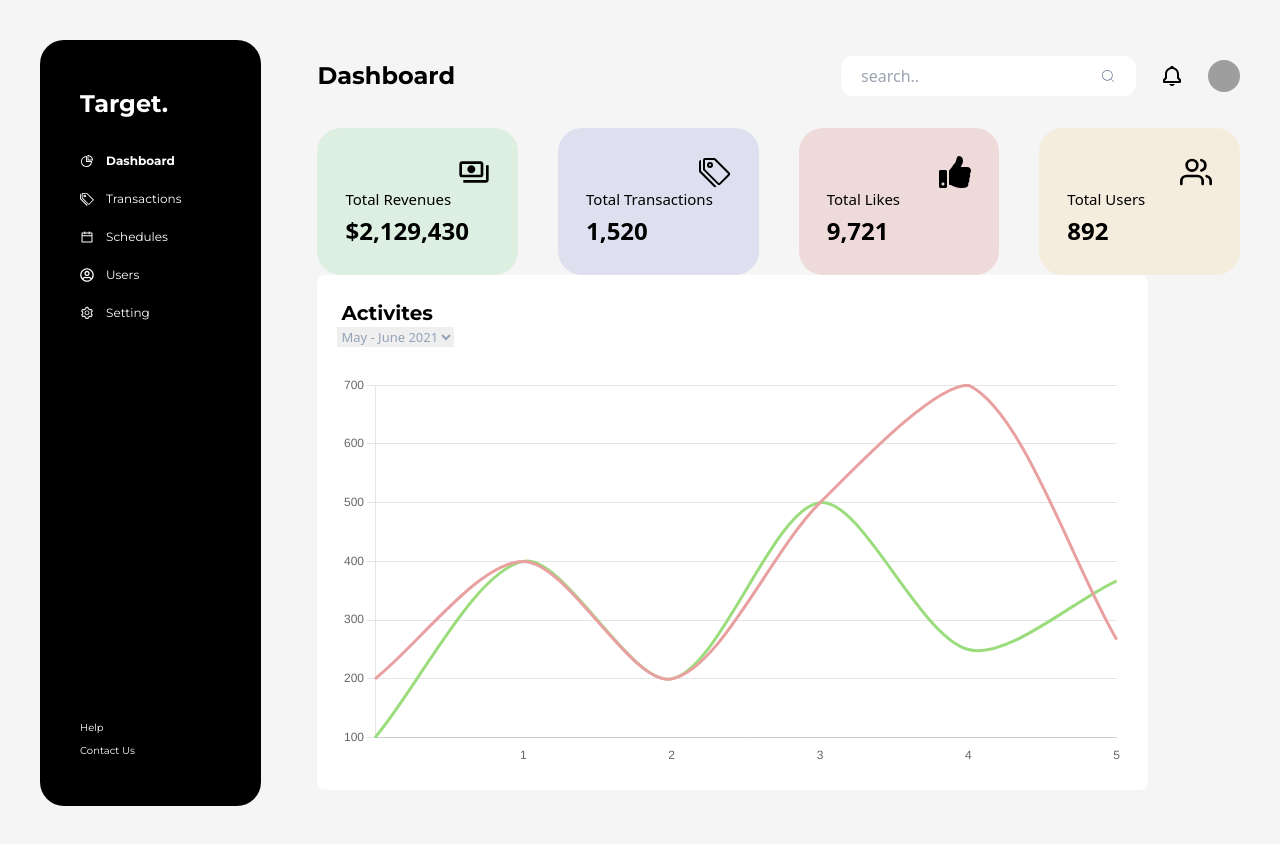
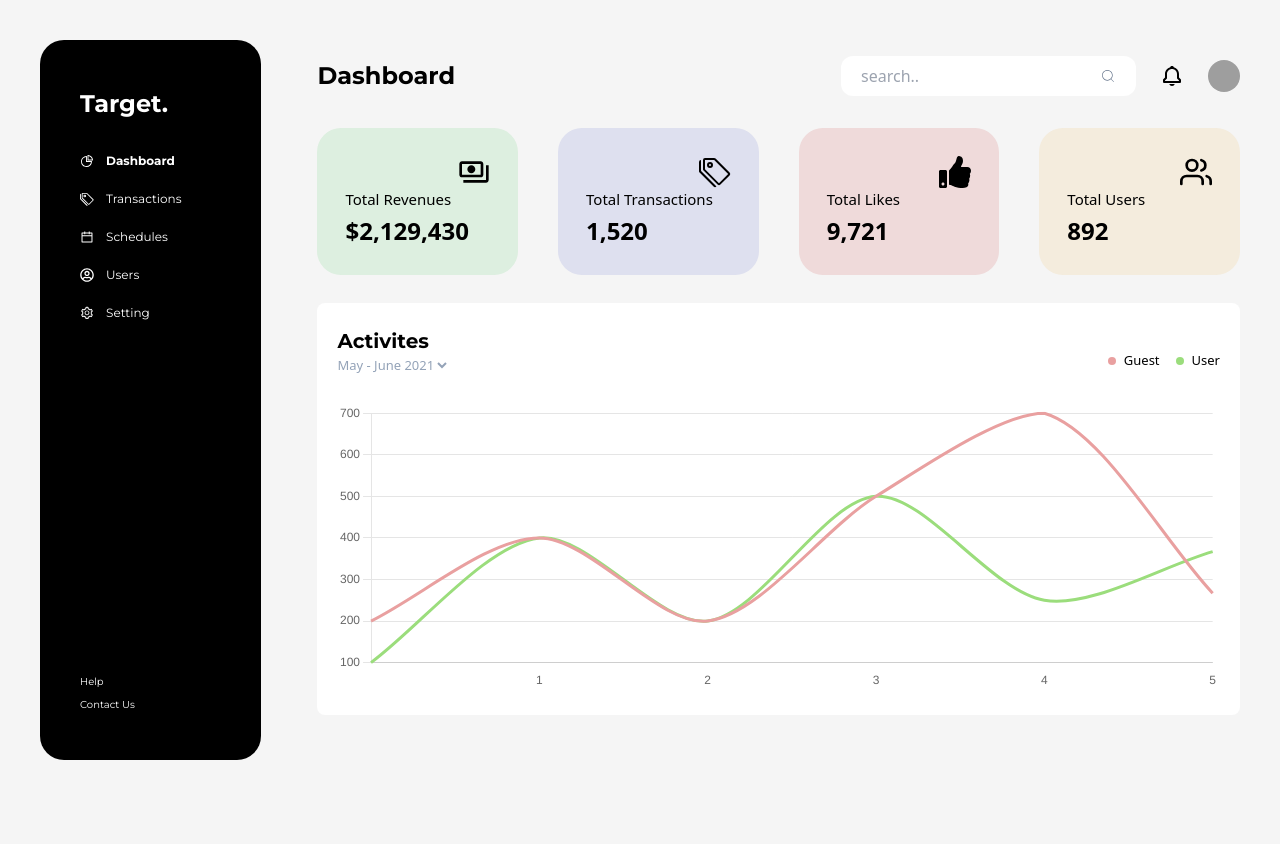
Before and after one commit to ArnabChatterjee20k/React---Dashboard, a React (Vite) app: page /dashboard in a window 1280 px wide. After the commit the page ends 800 px from the top, so only its background shows below. Built offline with nearby package versions, Linux system fonts and the light colour scheme; grey boxes are pictures that could not be loaded; the HTML template or start-up script is replaced by a standard one.

Commit message:
feat -- custom header for the monthly chart

```diff
--- /dev/null
+++ b/src/components/Charts/CustomLegends.tsx
@@ -0,0 +1,12 @@
+import CustomLegendsProps from "../../types/CustomLegends";
+export default function CustomLegends({ color, title }: CustomLegendsProps) {
+  return (
+    <div className="flex items-center gap-1 md:gap-2 text-[10px] md:text-[13px]">
+      <div
+        className="w-2 h-2 rounded-full"
+        style={{ backgroundColor: color }}
+      />
+      <span>{title}</span>
+    </div>
+  );
+}
--- a/src/components/DashBoard/VisualisationSpace.tsx
+++ b/src/components/DashBoard/VisualisationSpace.tsx
@@ -25,7 +25,7 @@ const chartsData: MonthlyChartProps = {
 
 export default function VisualisationSpace() {
   return (
-    <div className="w-full">
+    <div className="w-full flex flex-col gap-7">
       <DataCards />
       <DisplayMonthChart chartData={chartsData.chartData} />
     </div>
--- a/src/components/MonthlyCharts/DisplayMonthChart.tsx
+++ b/src/components/MonthlyCharts/DisplayMonthChart.tsx
@@ -10,6 +10,7 @@ import {
   Legend,
 } from "chart.js";
 import { Line } from "react-chartjs-2";
+import CustomLegends from "../Charts/CustomLegends";
 
 ChartJS.register(
   CategoryScale,
@@ -34,25 +35,27 @@ export function DisplayMonthChart({ chartData }: MonthlyChartProps) {
   ];
 
   return (
-    <div className="w-[90%] bg-white p-6 rounded-lg flex flex-col gap-8">
+    <div className="px-5 bg-white p-6 rounded-lg flex flex-col gap-8">
       <div className="flex justify-between">
         <div className="flex flex-col items-start gap-1">
           <h5 className="font-monteserat font-bold text-xl">Activites</h5>
           <select
             name="month"
             id="month"
-            className="text-slate-400 text-[13px] -m-1"
+            className="text-slate-400 text-[13px] -m-1 bg-white"
           >
             <option value="1">May - June 2021</option>
             <option value="2">June - July 2021</option>
           </select>
         </div>
-
-        <div>
-
+        <div className="flex gap-4 self-end">
+          {dataSet.map(({ label, borderColor }) => (
+            <CustomLegends title={label} color={borderColor} />
+          ))}
         </div>
       </div>
       <Line
+        className="max-h-[18rem]"
         title="Activities"
         options={{
           responsive: true,
--- /dev/null
+++ b/src/types/CustomLegends.d.ts
@@ -0,0 +1,4 @@
+export default interface CustomLegendsProps{
+    color:string,
+    title:string
+}
```
